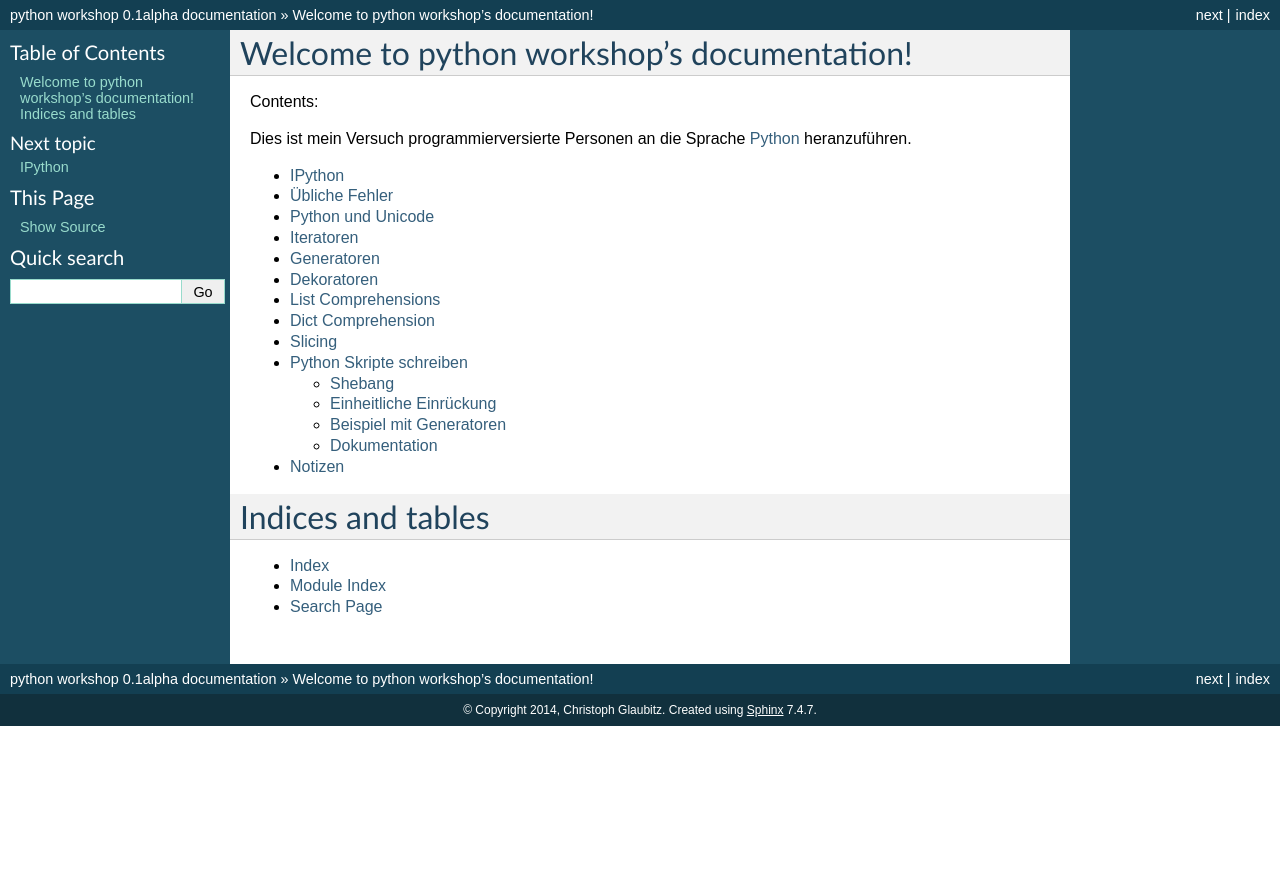
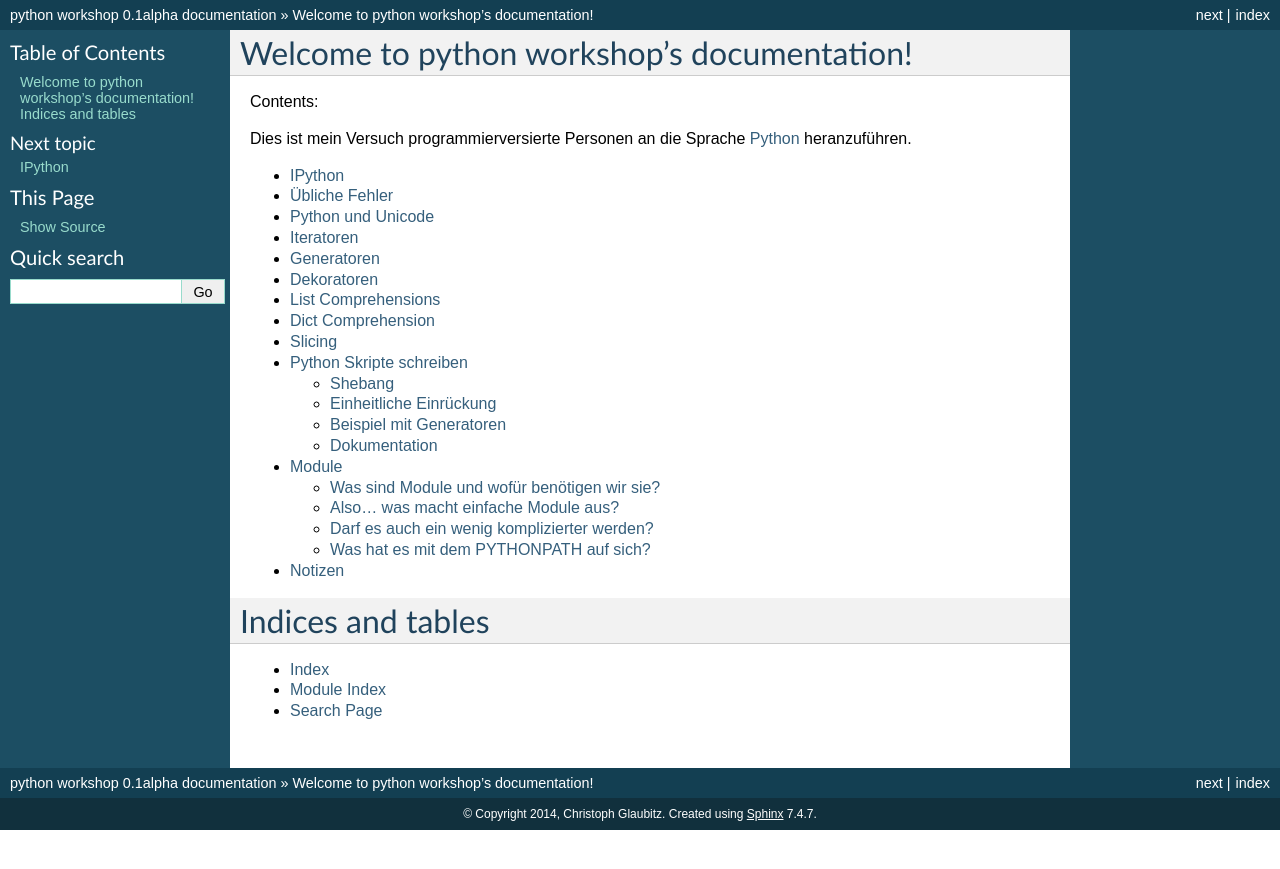
Before and after one commit to chrigl/python-workshop, a Sphinx documentation site: the page built from source/index.rst, in a window 1280 px wide. Shown: the top 869 px of the page. Built offline with Sphinx 7.4.7, drawn with Linux system fonts in a browser that asks for light colours; some of the changed lines change nothing that is shown.

Commit message:
added a small example for writing modules

```diff
--- a/source/index.rst
+++ b/source/index.rst
@@ -23,6 +23,7 @@
    dict_comprehension
    slicing
    writing_scripts
+   modules
    python_workshop
 
 
--- /dev/null
+++ b/source/modules.rst
@@ -0,0 +1,243 @@
+Module
+======
+
+Was sind Module? Wofür benötigen wir Module? Wie erstelle ich ein Modul?
+
+Was sind Module und wofür benötigen wir sie?
+--------------------------------------------
+
+Code, der in anderen Bereichen wieder verwendet werden kann, sollte in Module
+gegliedert werden. Ein Modul kann dabei aus einer einzigen oder einem Satz von
+Python-Dateien bestehen. Innerhalb der Module werden globale Variablen,
+Klassen, Funktionen, etc. definiert. Diese können (falls sie sich im PYTHONPATH
+befindet; mehr dazu später) von jedem Python-Script verwendet werden. Außerdem
+macht es Sinn ein Modul für einen Zweck zu erstellen, wie z.B. das schon
+benutzte Modul ``copy``.
+
+
+Also... was macht einfache Module aus?
+--------------------------------------
+
+Im einfachsten Fall kann jede Python-Datei mit der Endung .py als Modul
+verwendet werden. Verwenden bedeutet hier mittels ``import`` verwendet werden.
+
+
+Wechseln wir z.B. in den Ordner ``testing`` und erzeugen eine Datei ``test.py``
+
+.. code-block:: python
+
+   def do_something(x):
+       return x + 1
+
+   def do_somthing_else(x):
+       return x + 2
+
+Starten wir im selben Verzeichnis den schon bekannten Interpreter
+
+.. code-block:: python
+
+   >>> from test import do_something
+   >>> do_something(1)
+   2
+   >>> from test import do_something_else
+   >>> do_something_else(1)
+   3
+
+Es kann also jetzt im selben Ordner eine Datei ``run.py`` erzeugt werden, die
+die beiden Funktionen verwendet:
+
+.. code-block:: python
+
+   from test import do_something
+   from test import do_something_else
+
+   print("do_something: %s" % do_something(1))
+   print("do_something_else: %s" % do_something_else(1))
+
+.. code-block:: sh
+
+   $ python run.py
+   do_something: 2
+   do_something_else: 3
+
+Neben des ``from test import X`` kann auch nur ``import`` verwendet werden
+
+.. code-block:: python
+
+   >>> import test
+   >>> test.do_something(1)
+   2
+
+Darf es auch ein wenig komplizierter werden?
+--------------------------------------------
+
+In den seltensten Fällen besteht ein Modul nur aus einer einzigen Datei. Oft
+stellt man die eigentlich API zwar in einer Datei gesammelt zur Verfügung, die
+eigentliche Implementation steckt aber in weiteren Dateien. Es macht z.B. Sinn
+eigene Exceptions in eine eigene Datei zu packen. Zudem trennt man z.B.
+logische dinge wie Encoder und Decoder in einzelne Dateien.
+
+
+Als kleines Beispiel erstellen wir ein Modul ``abrechnung``. Diese Modul hat
+eine Datenhalde (wir werden der einfachheit halber ein Dictionary verwenden).
+Dort werden die einzelnen Datensätze gespeichert und im Dateisystem
+persistiert. Diese Sätze werden ausgewertet.
+
+
+Im Dateisystem ist ein Python-Modul ein ganz normaler Ordner. Einzige
+Bedingung. Der Ordner muss eine Datei ``__init__.py`` besitzen.
+
+.. code-block:: text
+
+   $ tree abrechnung/
+   abrechnung/
+   └── __init__.py
+
+   0 directories, 1 file
+
+Im ersten Schritt schreiben wir nur den Author und die Versionsnummer in die
+``__init__.py``:
+
+.. code-block:: python
+
+   VERSION='1.0'
+   AUTHOR='Christoph Glaubitz'
+
+Das Modul kann nun genau wie eine einzelne Datei verwendet werden.
+
+.. code-block:: python
+
+   >>> import abrechnung
+   >>> abrechnung.VERSION
+   '1.0'
+   >>> abrechnung.AUTHOR
+   'Christoph Glaubitz'
+
+Wir strukturieren das Modul so, dass die Datenhalde und die logik zum Auswerten
+der Daten in unterschiedliche Dateien aufgeteilt werden.
+
+.. code-block:: text
+
+   $ tree abrechnung/
+   abrechnung/
+   ├── auswertung.py
+   ├── daten.py
+   └── __init__.py
+
+Schauen wir uns zuerst die ``daten.py`` an. Die Datei einhält eine Klasse
+``Data``, die die eigentlichen Daten hält und sich um deren persistierung
+kümmert.
+
+.. code-block:: python
+
+   # -*- coding: utf-8 -*-
+   import pickle
+   from datetime import datetime
+
+
+   class Data(object):
+       """Data object"""
+
+       def __init__(self, fname=None):
+           if not fname:
+               self._data = {}
+               self.fname = None
+           else:
+               # if fname is set, try to load id
+               try:
+                   with open(fname, 'rb') as fd:
+                       self._data = pickle.load(fd)
+               except:
+                   # if loading does not work, _data is empty,
+                   # but fname is set, for storing purposes.
+                   self._data = {}
+                   self.fname = fname
+
+       def add(self, user, value):
+           """Adding a new accounting value for an single user"""
+           assert isinstance(user, str)
+           assert isinstance(value, float)
+           val = {'value': value,
+                  'valuta': datetime.now()}
+           if not user in self._data:
+               # if user does not exists in _data yet, create an empty list
+               self._data[user] = []
+           self._data[user].append(val)
+
+       def store(self):
+           """Write self._data to file self.fname if set"""
+           assert self.fname is not None
+
+           with open(self.fname, 'wb') as fd:
+               pickle.dump(self._data, fd)
+
+       def load(self, fname):
+           """Try to load _data from file.
+           Usefull if fname was not known during creation."""
+           self.fname = fname
+           try:
+               with open(fname, 'rb') as fd:
+                   self._data = pickle.load(fd)
+           except:
+               pass
+
+Im Interpreter kann die Klasse ``Data`` schon verwendet werden:
+
+.. code-block:: python
+
+   >>> from abrechnung.daten import Data
+   >>> d = Data('/tmp/my_data.p')
+   >>> d._data
+   {}
+   >>> d.add('chris', 1.0)
+   >>> d.add('chris', 2.0)
+   >>> d._data
+   {'chris': [{'valuta': datetime.datetime(2014, 6, 13, 13, 34, 24, 480439), 'value': 1.0},
+              {'valuta': datetime.datetime(2014, 6, 13, 13, 34, 29, 285592), 'value': 2.0}]}
+   >>> d.store()
+
+Im internen Dictionary wurden nun zwei Einträge für den User chris angelegt. Anschließend wurden die Daten in die Datei ``/tmp/my_data.p`` persistiert.
+
+.. code-block:: sh
+
+   $ ls -l /tmp/my_data.p
+   -rw-r--r-- 1 chris chris 144 Jun 13 13:34 /tmp/my_data.p
+
+In einer neuen Interpreter-Session kann diese Datei nun geladen werden:
+
+.. code-block:: python
+
+   >>> from pprint import pprint
+   >>> from abrechnung.daten import Data
+   >>> d = Data('/tmp/my_data.p')
+   >>> pprint(d._data)
+   {'chris': [{'value': 1.0,
+               'valuta': datetime.datetime(2014, 6, 13, 13, 34, 24, 480439)},
+              {'value': 2.0,
+               'valuta': datetime.datetime(2014, 6, 13, 13, 34, 29, 285592)}]}
+
+Mittels der Methode ``load`` läßt sich der interne Stand wieder auf den der
+Datei zurücksetzen. (weiter in der selben Interpreter-Session)
+
+.. code-block:: python
+
+   >>> d.add('another_user', 3.0)
+   >>> pprint(d._data)
+   {'another_user': [{'value': 3.0,
+                      'valuta': datetime.datetime(2014, 6, 13, 13, 41, 7, 758881)}],
+    'chris': [{'value': 1.0,
+               'valuta': datetime.datetime(2014, 6, 13, 13, 34, 24, 480439)},
+              {'value': 2.0,
+               'valuta': datetime.datetime(2014, 6, 13, 13, 34, 29, 285592)}]}
+   >>> d.load('/tmp/my_data.p')
+   >>> pprint(d._data)
+   {'chris': [{'value': 1.0,
+               'valuta': datetime.datetime(2014, 6, 13, 13, 34, 24, 480439)},
+              {'value': 2.0,
+               'valuta': datetime.datetime(2014, 6, 13, 13, 34, 29, 285592)}]}
+
+
+Was hat es mit dem PYTHONPATH auf sich?
+---------------------------------------
+
+TODO
```
